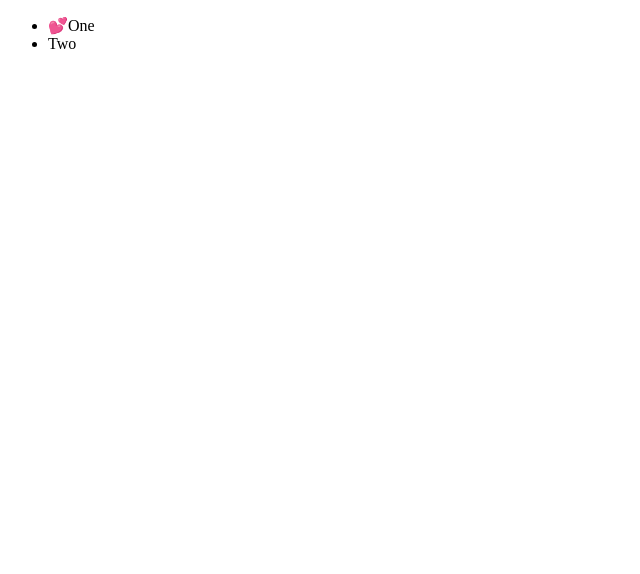
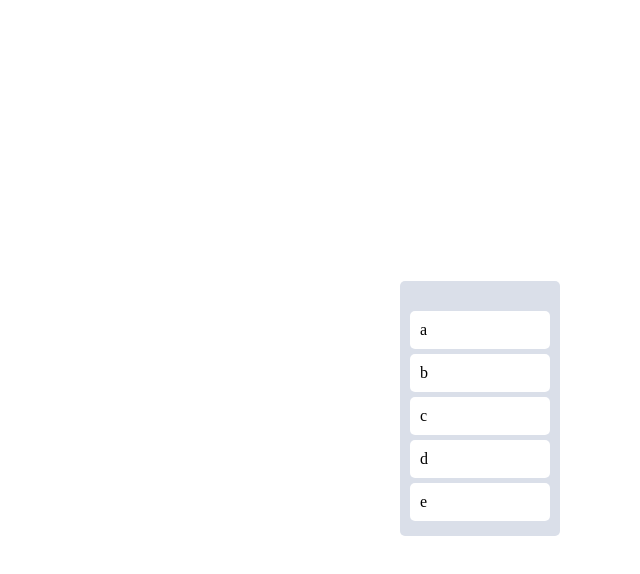
Before and after one commit to jhclass/react_master, a React (Create React App) app: page / in a window 1280 px wide. Shown: the top 574 px of the page, without its empty margins (0-640 px from the left). Built offline with nearby package versions, Linux system fonts and the light colour scheme; some icons are missing.

Commit message:
r-b-d + recoil

```diff
--- a/src/App.tsx
+++ b/src/App.tsx
@@ -1,8 +1,9 @@
 import { FormEvent, useState } from 'react';
+import styled from 'styled-components';
 import { createGlobalStyle } from 'styled-components';
-import {DragDropContext, Draggable, Droppable} from 'react-beautiful-dnd';
-
-
+import {DragDropContext, Draggable, Droppable, DropResult} from 'react-beautiful-dnd';
+import {toDoState} from './atoms'
+import { useRecoilState } from 'recoil';
 
 
 const GlobalStyle = createGlobalStyle`
@@ -57,44 +58,86 @@ table {
   border-spacing: 0;
 }
 body {
-  background-color:${props=>props.theme.accentColor};
-  color:${props=>props.theme.textColor};
+
+
   font-family: 'Noto Sans KR', sans-serif;
 }
 a {text-decoration:none;}
 *{box-sizing:border-box;}
 `;
 
+const Wrapper = styled.div`
+display:flex;
+max-width:480px;
+width:100%;
+margin:0 auto;
+justify-content: center;
+align-items:center;
+height:100vh;
+`;
+
+const Boards = styled.div`
+display:grid;
+width:100%;
+grid-template-columns: repeat(3,1fr);
+`;
+
+
+const Board = styled.div`
+ background-color:${(props)=>props.theme.boardColor};
+ padding:30px 10px 10px 10px;
+ border-radius:5px;
+ min-height:200px;
+ `;
+const Card = styled.div`
+background-color:${(props)=>props.theme.cardColor};
+padding:10px 10px;
+border-radius:5px;
+margin-bottom:5px;
+`;
+
+
+
 function App() {
- const onDragEnd = ()=>{
+  const [toDos,setTodos] = useRecoilState(toDoState);
+ const onDragEnd = ({draggableId, destination, source}:DropResult)=>{
+//  const oldIndex:any = toDos.splice(source.index,1);
+  //toDos.splice(oldIndex,0,destination.index);
+  if(!destination) return;
+  setTodos((oldToDos)=>{
 
+    const copyToDos = [...oldToDos];
+    copyToDos.splice(source.index,1);
+    copyToDos.splice(destination?.index,0,draggableId);
+    return copyToDos;
+
+  });
+  console.log('finished',source,destination);
  };
 
   return (
     <DragDropContext onDragEnd={onDragEnd}>
-      <div>
-        <Droppable droppableId='one'>
-          {(magic)=>
-          <ul ref={magic.innerRef} {...magic.droppableProps}>
-            <Draggable draggableId="first" index={0}>{(magic)=><li
-            ref={magic.innerRef}
-            {...magic.draggableProps}
+      <Wrapper>
+        <Boards>
+          <Droppable droppableId='one'>
+            {(magic)=>
+            <Board ref={magic.innerRef} {...magic.droppableProps}>{/**draggableId는 고유해야한다. draggableId와 key의 값은 동일해야한다 */}
+              {toDos.map((toDo,index)=><Draggable key={toDo} draggableId={toDo} index={index}>{(magic)=><Card
+              ref={magic.innerRef}
+              {...magic.draggableProps}
+              {...magic.dragHandleProps}
+              >
 
+              {toDo}</Card>}</Draggable>)}
 
-            >
-            <span {...magic.dragHandleProps}>💕</span>
-            One</li>}</Draggable>
-            <Draggable draggableId="seconds" index={1}>{(magic)=><li
-            ref={magic.innerRef}
-            {...magic.dragHandleProps}
-            {...magic.draggableProps}
-            >Two</li>}
+              {magic.placeholder} {/*위치가 중요 Droppable과 Draggable의 사이! */}
+            </Board>
+            }
 
-            </Draggable>
-            {magic.placeholder} {/*위치가 중요 Droppable과 Draggable의 사이! */}
-          </ul>}
-        </Droppable>
-      </div>
+          </Droppable>
+        </Boards>
+
+      </Wrapper>
     </DragDropContext>
   );
 
--- a/src/atoms.tsx
+++ b/src/atoms.tsx
@@ -1 +1,5 @@
 import {atom,selector} from 'recoil';
+export const toDoState = atom({
+    key:"toDo",
+    default: ['a','b','c','d','e']
+});
--- a/src/theme.ts
+++ b/src/theme.ts
@@ -1,9 +1,8 @@
 import { DefaultTheme } from "styled-components";
 
 export const darkTheme: DefaultTheme = {
-    bgColor:"#111",
-    textColor:"whitesmoke",
-    btnColor:"#0080FE",
-    accentColor:"#284387",
-    darkColor:"#131E3A",
+    bgColor:"#3f8cf2",
+    boardColor:"#DADFE9",
+    cardColor:"white"
+
 }
```
Also changed, not shown: src/styled.d.ts (+4 -4 lines).
